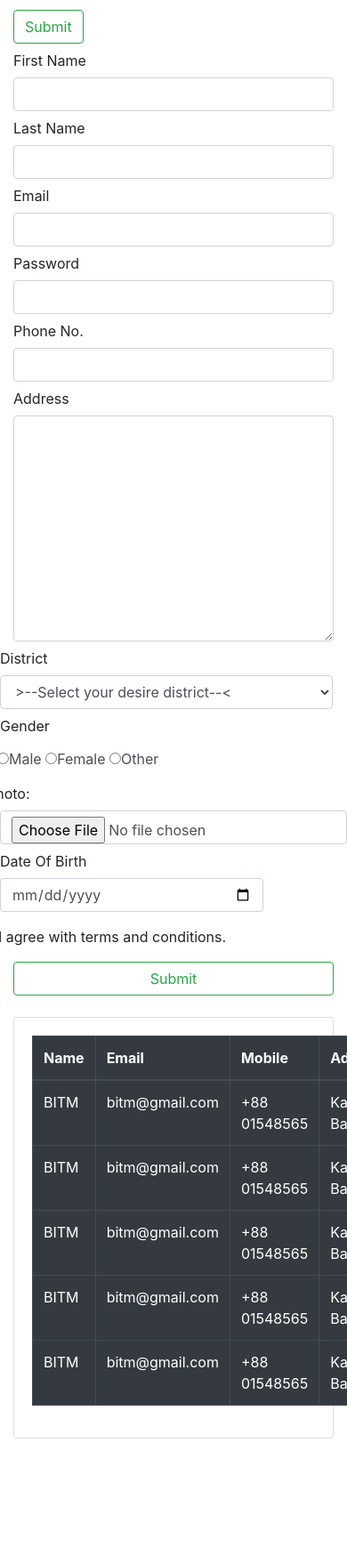
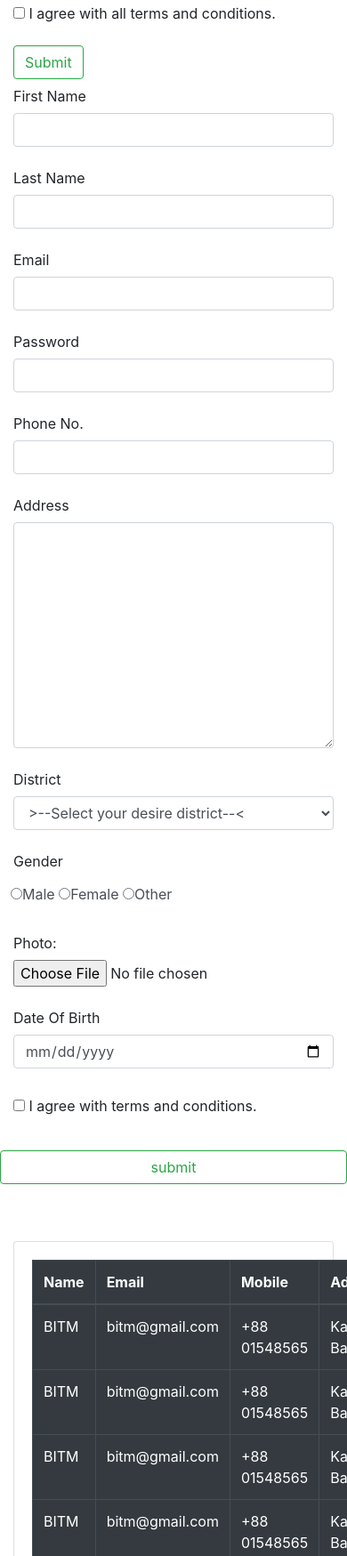
Before and after one commit to shahabuddinhossain/php_batch_3_day_07, a plain HTML site: page index.html in a window 390 px wide. Shown: the part 2991-4740 px from the top of the page at 89% size. Before the commit the page ends 4608 px from the top, so only its background shows below. Drawn offline with Linux system fonts and the light colour scheme.

Commit message:
all issue solved

```diff
--- a/index.html
+++ b/index.html
@@ -5,7 +5,7 @@
     <meta name="viewport"
           content="width=device-width, user-scalable=no, initial-scale=1.0, maximum-scale=1.0, minimum-scale=1.0">
     <meta http-equiv="X-UA-Compatible" content="ie=edge">
-    <title>Document</title>
+    <title>Day 07</title>
     <link rel="stylesheet" href="css/bootstrap.css">
     <link rel="stylesheet" href="css/style.css">
     <link rel="stylesheet" href="css/all.css">
@@ -90,10 +90,10 @@
     </div>
 </section>
 
-<section>
-    <div class="container py-2">
-        <div class="row">
-            <div class="col-md-6">
+<section>    <!--    Form Section starts Here    -->
+    <div class="container py-5">
+        <div class="row"> <!--    Form row starts Here    -->
+            <div class="col-md-6"> <!--    Left Form Section starts Here    -->
                 <div class="form-group">
                     <label for="firstName">First Name</label>
                     <input type="text" class="form-control" id="firstName"/>
@@ -149,45 +149,66 @@
                 </div>
 
                 <input type="button" class="btn btn-outline-success" value="Submit">
-            </div>
+            </div>    <!--    Left Form Section Ends Here    -->
 
-            <div class="col-md-6">
+
+
+            <div class="col-md-6"> <!--    Right Form Section starts Here    -->
                 <div class="form-group">
-                    <div class="row">
+                    <div class=" row">
                         <label class="col-md-3 col-form-label">First Name</label>
                         <div class="col-md-9">
                             <input type="text" class="form-control"/>
                         </div>
                     </div>
+                </div>
+
+                <div class="form-group">
                     <div class="row">
                         <label class="col-md-3 col-form-label">Last Name</label>
                         <div class="col-md-9">
                             <input type="text" class="form-control"/>
                         </div>
                     </div>
+                </div>
+
+                <div class="form-group">
                     <div class="row">
                         <label class="col-md-3 col-form-label">Email</label>
                         <div class="col-md-9">
                             <input type="email" class="form-control"/>
                         </div>
                     </div>
+                </div>
+
+                <div class="form-group">
                     <div class="row">
                         <label class="col-md-3 col-form-label">Password</label>
                         <div class="col-md-9">
                             <input type="password" class="form-control"/>
                         </div>
                     </div>
+                </div>
+
+                <div class="form-group">
                     <div class="row">
                         <label class="col-md-3 col-form-label">Phone No.</label>
                         <div class="col-md-9">
                             <input type="number" class="form-control"/>
                         </div>
                     </div>
+                </div>
+
+                <div class="form-group">
                     <div class="row">
                         <label class="col-md-3 col-form-label">Address</label>
                         <div class="col-md-9">
                             <textarea name="" id="" cols="10" rows="10" class="form-control"></textarea>
                         </div>
+                    </div>
+                </div>
+
+                <div class="form-group">
                     <div class="row">
                         <label class="col-md-3 col-form-label">District</label>
                         <div class="col-md-9">
@@ -197,9 +218,16 @@
                                 <option value="Manikgonj">Manikgonj</option>
                                 <option value="Gazipur">Gazipur</option>
                                 <option value="Narayanganj">Narayanganj</option>
+                                <option value="Narayanganj">Narayanganj</option>
+                                <option value="Narayanganj">Narayanganj</option>
+                                <option value="Narayanganj">Narayanganj</option>
+                                <option value="Narayanganj">Narayanganj</option>
                             </select>
                         </div>
                     </div>
+                </div>
+
+                <div class="form-group">
                     <div class="row">
                         <label class="col-md-3 col-form-label">Gender</label>
                         <div class="col-md-9 form-control border-0">
@@ -208,10 +236,14 @@
                             <label ><input type="radio" name="gender">Other</label>
                         </div>
                     </div>
+                </div>
+
+                <div class="form-group">
                     <div class="row">
-                            <label class="col-form-label">Photo:</label>
+                        <label class="col-md-3 col-form-label">Photo:</label>
                         <div class="col-md-9">
-                                <input type="file" class="form-control">
+                            <input type="file" class="form-control-file"/>
+                        </div>
                     </div>
                 </div>
 
@@ -226,21 +258,27 @@
 
                 <div class="form-group">
                     <div class="row">
-                                <input type="radio"/> I agree with terms and conditions.
+                        <label for="" class="col-md-3 col-form-label"></label>
+                        <label for="" class="col-md-9 form">
+                            <input type="checkbox"/> I agree with terms and conditions.
+                        </label>
                     </div>
                 </div>
 
+                <div class="form-group">
+                    <div class="row">
+                        <label for="" class="col-md-3 col-form-label"></label>
+                        <input type="submit" class="col-md-9 btn btn-outline-success" value="submit">
+                    </div>
                 </div>
 
-                    <button class="btn btn-outline-success btn-block">Submit</button>
+                </div>  <!-- Form group Ends Here-->
+            </div> <!-- right Col 6 Ends Here-->
+        </div> <!--    Form Row Ends Here    -->
+    </div>
+</section> <!--    Form Section Ends Here    -->
 
-                </div>
-            </div> <!-- Col 6 Ends Here-->
-        </div>
-    </div>
-</section>
-
-<section>
+<section>     <!-- Table Section Ends Here -->
     <div class="container-fluid">
         <div class="row">
             <div class="col-md-12">
```
Lines whose indentation alone changed are shown as unchanged.
